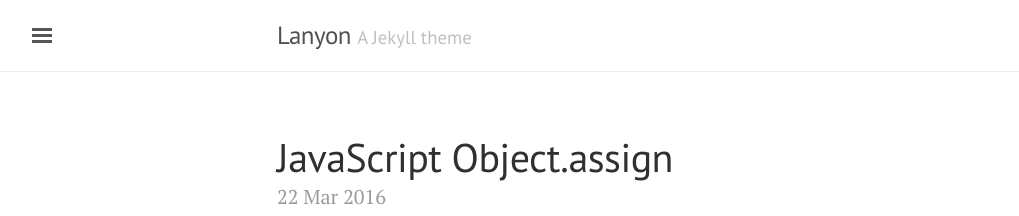
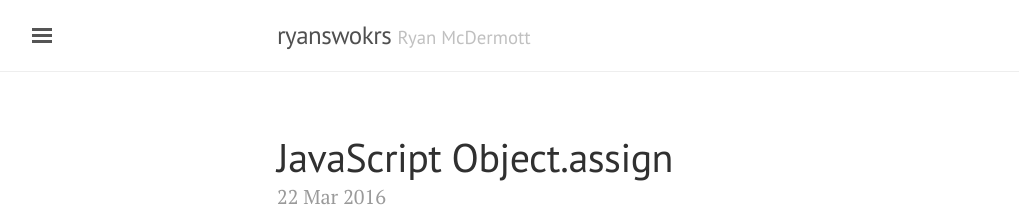
Before and after one commit to ryanmcdermott/ryanmcdermott.github.io, a Jekyll site: the page built from index.html, in a window 1280 px wide and 900 px high. Shown: the top 216 px of the window, without its empty margins (3-1022 px from the left). Built offline with Jekyll 4.4.1, drawn with Linux system fonts in a browser that asks for light colours; the list of posts is cut into pages by our own code; some of the changed lines change nothing that is shown.

Commit message:
Fix config

```diff
--- a/_config.yml
+++ b/_config.yml
@@ -1,22 +1,20 @@
 # Permalinks
 #
-# Use of `relative_permalinks` ensures post links from the index work properly.
 permalink:           pretty
-relative_permalinks: true
 
 # Setup
-title:               Lanyon
-tagline:             'A Jekyll theme'
-description:         'A reserved <a href="http://jekyllrb.com" target="_blank">Jekyll</a> theme that places the utmost gravity on content with a hidden drawer. Made by <a href="https://twitter.com/mdo" target="_blank">@mdo</a>.'
-url:                 http://lanyon.getpoole.com
+title:               ryanswokrs
+tagline:             'Ryan McDermott'
+description:         'Developer, musician, and lover of the great indoors'
+url:                 http://ryanmcdermott.me
 baseurl:             ''
 paginate:            5
 
 # About/contact
 author:
-  name:              Mark Otto
-  url:               https://twitter.com/mdo
-  email:             markdotto@gmail.com
+  name:              Ryan McDermott
+  url:               https://twitter.com/ryansworks
+  email:             ryansworks@gmail.com
 
 # Custom vars
 version:             1.0.0
```
